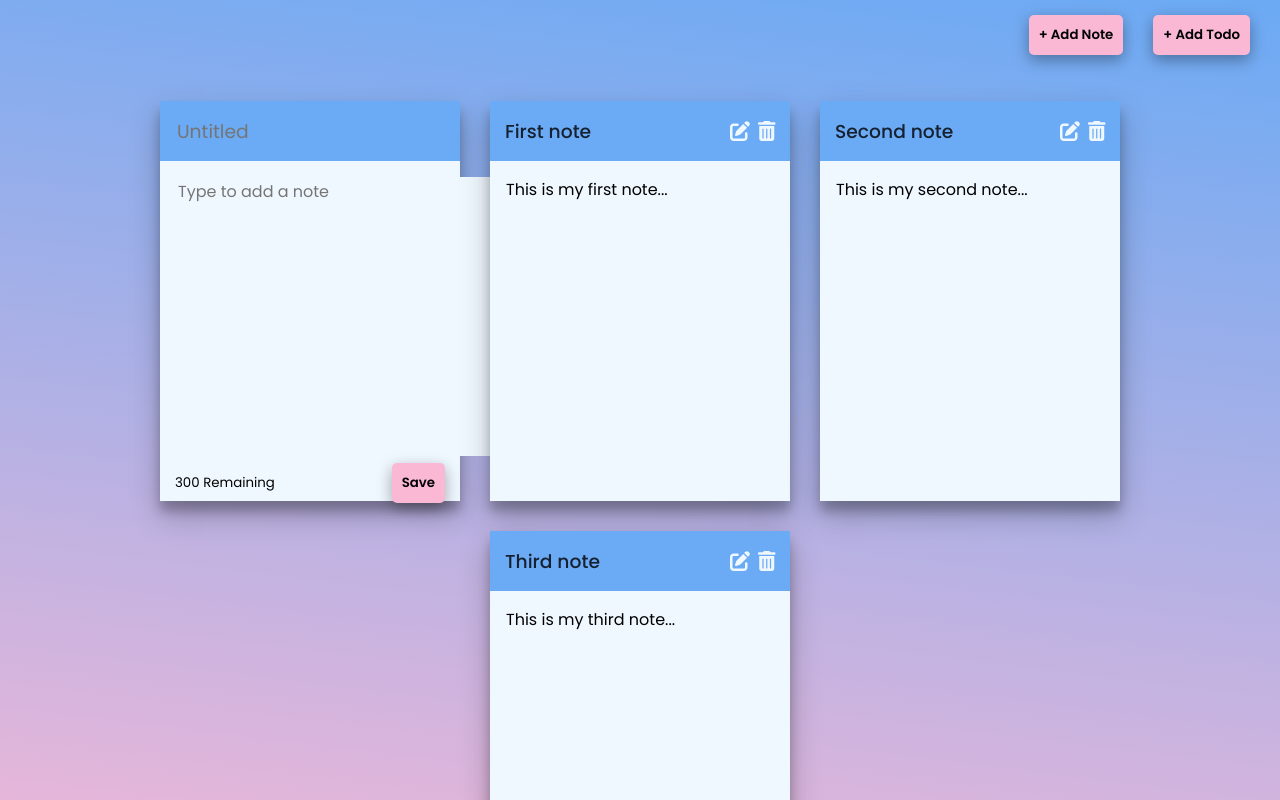
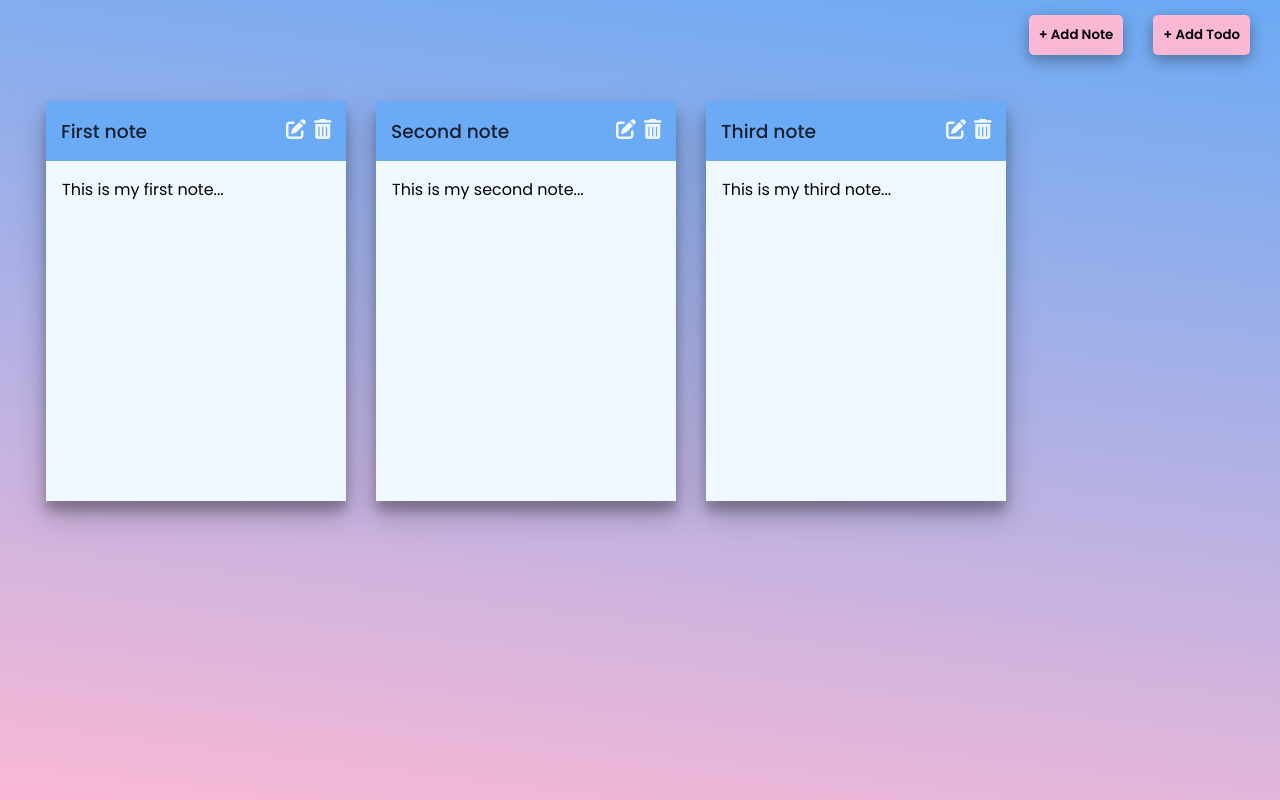
Before and after one commit to marijahavaic/notes-todo-app, a React (Create React App) app: page / in a window 1280 px wide. Shown: the top 800 px of the page. Built offline with nearby package versions, Linux system fonts and the light colour scheme.

Commit message:
Add state for newNote, change state onClcik, add close button to AddNote

```diff
--- a/src/App.js
+++ b/src/App.js
@@ -6,7 +6,7 @@ import NotesList from './Components/NotesList';
 import AddNote from './Components/AddNote'
 
 function App() {
-  // const [newNote, setNewNotes] = useState([]);
+  const [newNote, setNewNotes] = useState(false);
   const [notes, setNotes] = useState([
     {
     id: nanoid(),
@@ -33,21 +33,21 @@ function App() {
     }
     const newNotes = [ newNote, ...notes];
     setNotes(newNotes);
+  };
+
+  const addNoteComponent = (e) => {
+    setNewNotes(!newNote);
   }
-
-  // const addNoteComponent = (e) => {
-  //   setNewNotes(<AddNote handleAddNote={addNote} />);
-  //   console.log('log')
-  // }
 
     return (
       <div className="App">
         <div className='Buttons'>
-          <button>+ Add Note</button>
+          <button onClick={addNoteComponent}>+ Add Note</button>
           <button>+ Add Todo</button>
         </div>
         <div className='Notes'>
-          <NotesList notes={notes} handleAddNote={addNote} />
+          {newNote && <AddNote handleAddNote={addNote} newNote={newNote} />}
+          <NotesList notes={notes} handleAddNote={addNote} newNote={newNote} />
         </div>
       </div>
     );
--- a/src/Components/AddNote.js
+++ b/src/Components/AddNote.js
@@ -1,6 +1,9 @@
 import { useState } from 'react';
 
-import '../Style/Note.css'
+import '../Style/Note.css';
+
+import { FontAwesomeIcon } from '@fortawesome/react-fontawesome';
+import { faClose } from '@fortawesome/free-solid-svg-icons';
 
 const AddNote = ({ handleAddNote }) => {
     const [noteTitle, setNoteTitle] = useState('');
@@ -28,15 +31,16 @@ const AddNote = ({ handleAddNote }) => {
     }
 
     return(
-        <div className="Note">
+        <div className="Note New">
             <div className='Header'>
                 <textarea
                     rows={1}
-                    cols={31}
-                    placeholder="Untitled"
+                    cols={28}
+                    placeholder="New Note"
                     value={noteTitle}
                     onChange={handleTitleChange}
                 ></textarea>
+                <FontAwesomeIcon icon={faClose} className="Icon" />
             </div>
             <div className='Body'>
                 <textarea
--- a/src/Components/NotesList.js
+++ b/src/Components/NotesList.js
@@ -5,11 +5,10 @@ import AddNote from './AddNote';
 
 import '../Style/NotesList.css';
 
-const NotesList = ({ notes, handleAddNote }) => {
+const NotesList = ({ notes}) => {
     return (
         <div className="NotesList">
-            <AddNote handleAddNote={handleAddNote} />
-            {notes.map((note) => (
+                {notes.map((note) => (
                 <Note id={note.id} title={note.title} text={note.text} />
             ))}
         </div>
--- a/src/Style/Note.css
+++ b/src/Style/Note.css
@@ -48,7 +48,7 @@ textarea:placeholder-shown {
     opacity: 0.8;
 }
 
-.Note .Header .Icons {
+.Icon {
     font-size: 20px;
     color: aliceblue;
 }
@@ -57,11 +57,11 @@ textarea:placeholder-shown {
     padding-left: 8px;
 }
 
-.Note .Header .Icons .Icon:active {
+.Icon:active {
     transform: scale(0.95);
 }
 
-.Note .Header .Icons .Icon:hover {
+.Icon:hover {
     color: #000;
     opacity: 0.5;
 }
@@ -86,3 +86,8 @@ textarea:placeholder-shown {
 .Note .Footer button {
     margin: 0;
 }
+
+.Note .New {
+    transition: all 5s ease-in-out;
+    position: fixed;
+}
```
